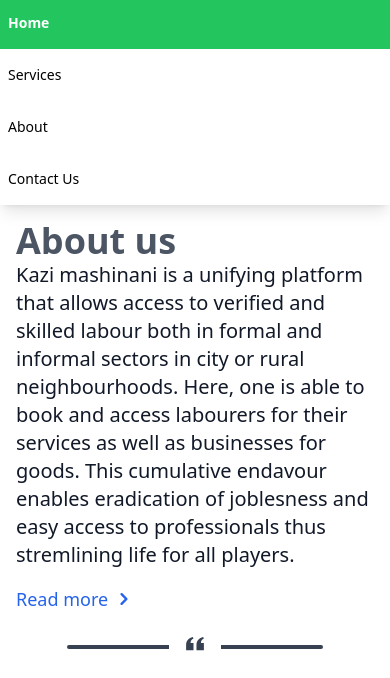
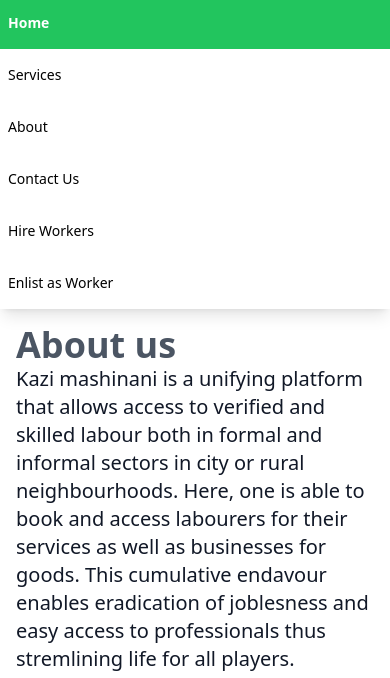
Before and after one commit to Mickey254-ja/phaseI-final-project, a plain HTML site: page index.html in a window 390 px wide. Both pictures are taken after a click on the button 28 px from the left and 76 px from the top of the page. Shown: the part 91-769 px from the top of the page. Drawn offline with Linux system fonts and the light colour scheme.

Commit message:
add function to mobile buttons

```diff
--- a/index.html
+++ b/index.html
@@ -58,6 +58,10 @@
 				<li><a href="#services" class="block text-sm px-2 py-4 hover:bg-green-500 transition duration-300">Services</a></li>
 				<li><a href="#about" class="block text-sm px-2 py-4 hover:bg-green-500 transition duration-300">About</a></li>
 				<li><a href="#contact" class="block text-sm px-2 py-4 hover:bg-green-500 transition duration-300">Contact Us</a></li>
+                <li><p class="block text-sm px-2 py-4 hover:bg-green-500 transition duration-300" onclick=fetchWorkers() id="hire-workers">Hire Workers</a></li>
+                <li><p class="block text-sm px-2 py-4 hover:bg-green-500 transition duration-300" onclick=prepareOnboard() id="enlist-work">Enlist as Worker</p></li>
+
+
 			</ul>
 		</div>
 		<script>
```
